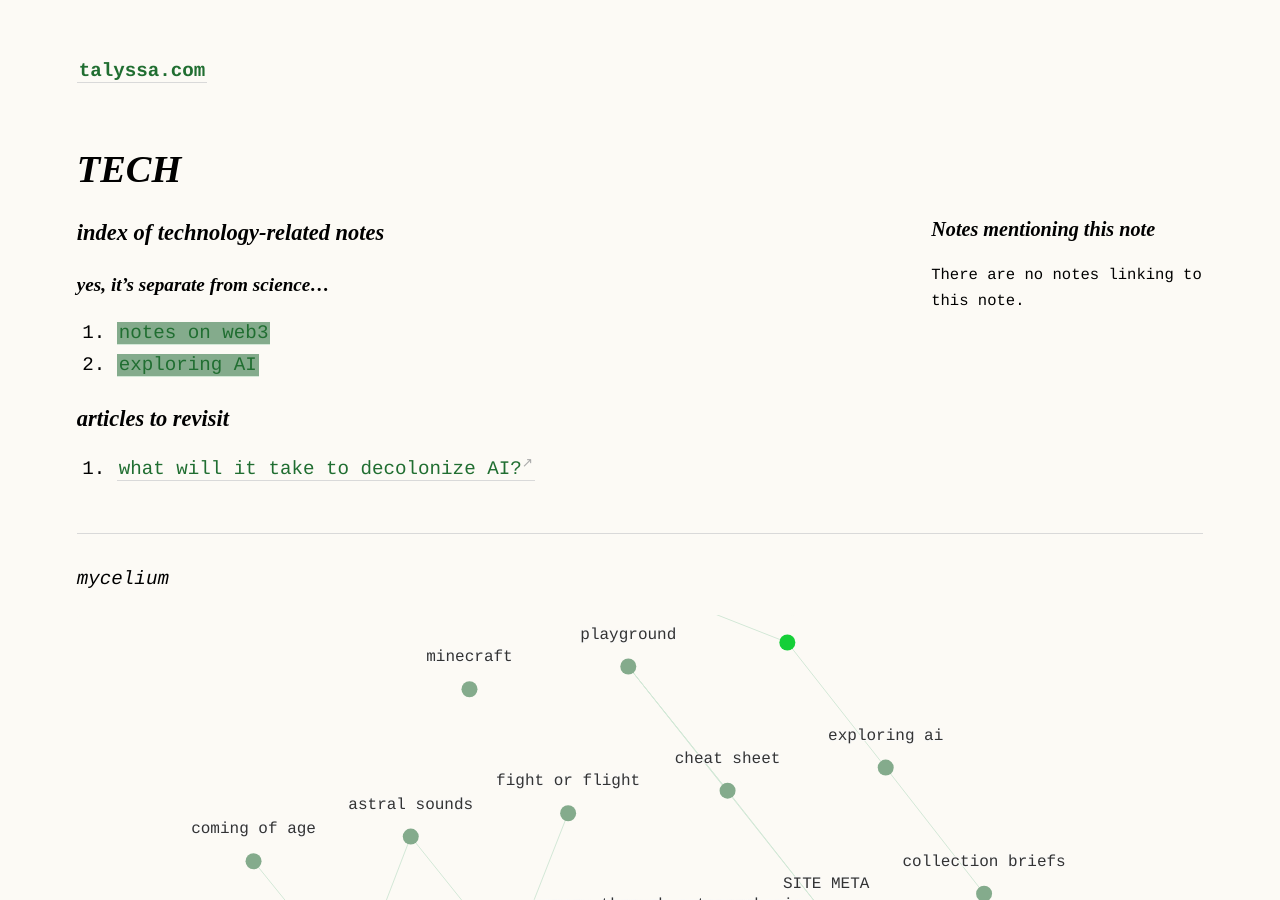
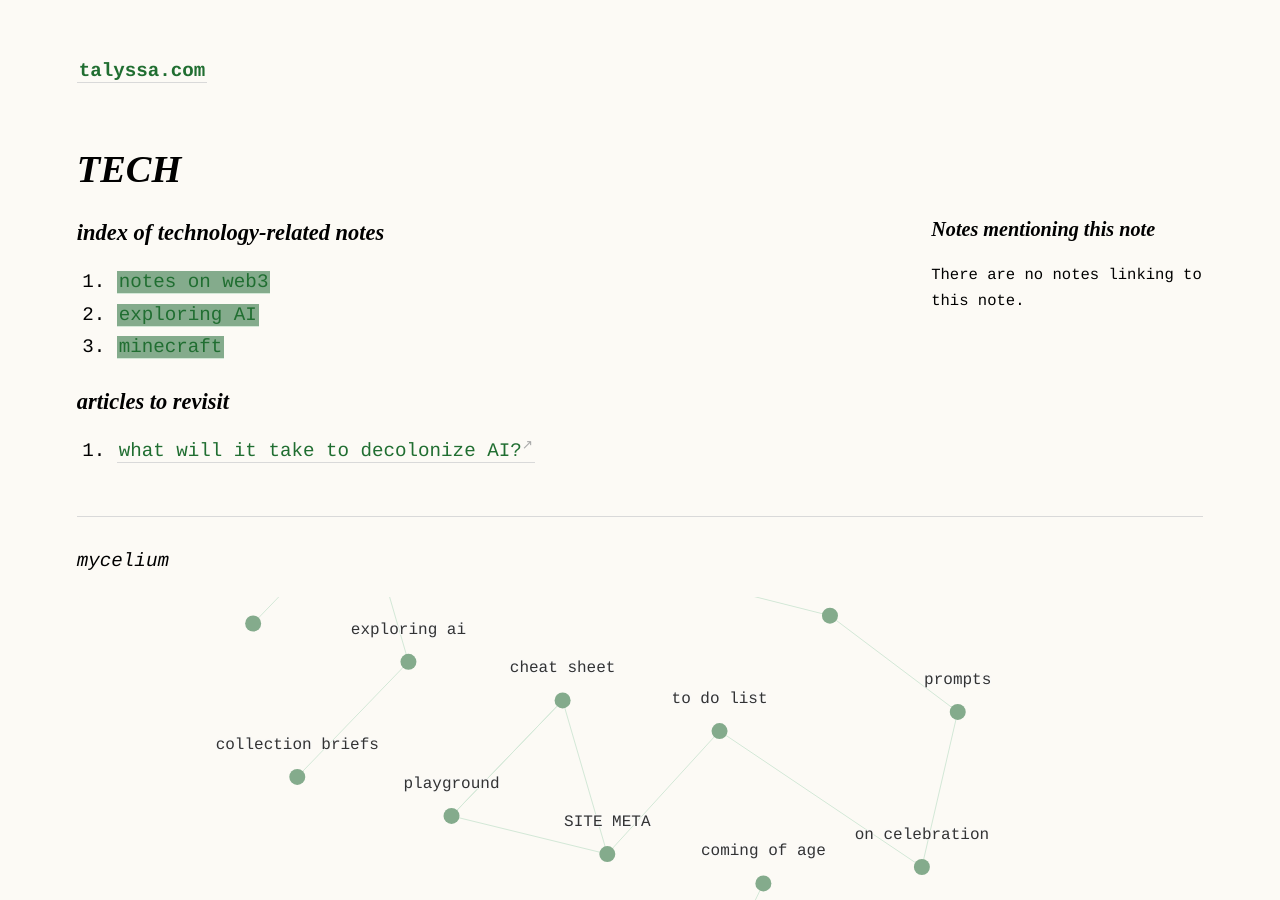
Before and after one commit to geminiworms/talyssagarden.github.io, a Jekyll site: the page built from _notes/tech.md, in a window 1280 px wide and 900 px high. Built offline with Jekyll 4.4.1, drawn with Linux system fonts in a browser that asks for light colours.

Commit message:
Update tech.md

```diff
--- a/_notes/tech.md
+++ b/_notes/tech.md
@@ -2,9 +2,9 @@
 title: TECH
 ---
 ### index of technology-related notes
-#### yes, it's separate from science...
 1. [[web3|notes on web3]]
 2. [[exploring AI]]
+3. [[minecraft]]
 
 
 ### articles to revisit
```
